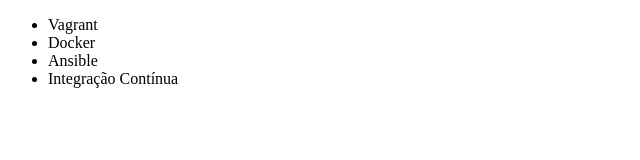
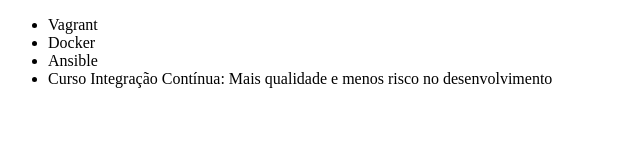
Before and after one commit to JezuSchmal/alura-git, a plain HTML site: page index.html in a window 1280 px wide. Shown: the whole page, without its empty margins (0-640 px from the left). Drawn offline with Linux system fonts and the light colour scheme.

Commit message:
Renomeando curso de Integração Contínua

```diff
--- a/index.html
+++ b/index.html
@@ -9,7 +9,7 @@
         <li>Vagrant</li>
         <li>Docker</li>
         <li>Ansible</li>
-        <li>Integração Contínua</li>
+        <li>Curso Integração Contínua: Mais qualidade e menos risco no desenvolvimento</li>
     </ul>
 </body>
 </html>
```
